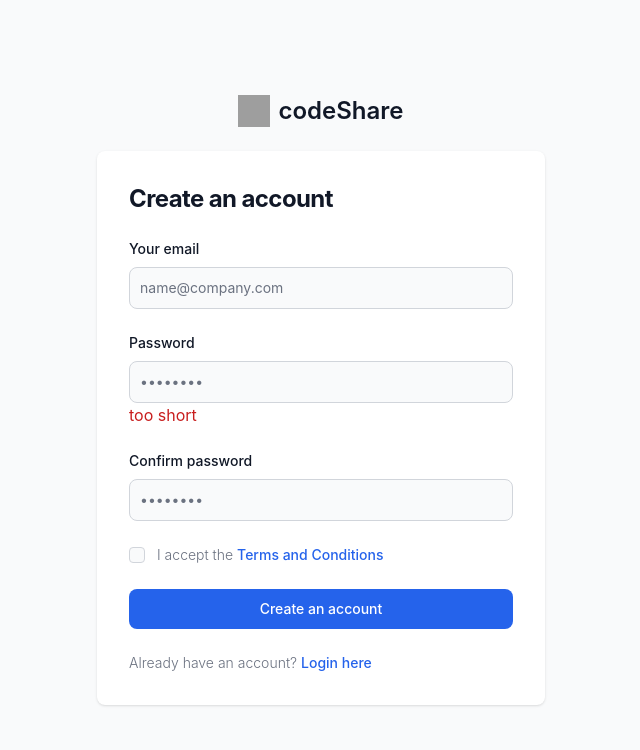
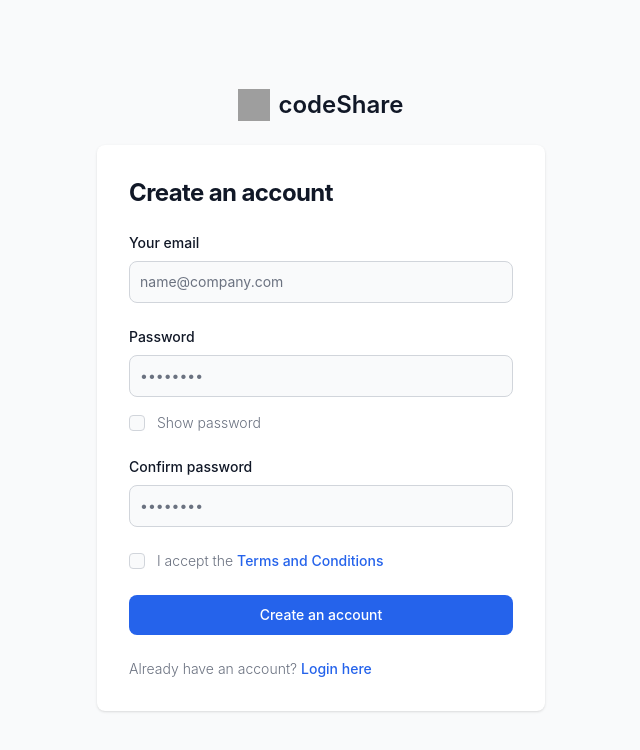
Before and after one commit to Luka2Lkay/codeShare, an Angular app: page /sign-up in a window 1280 px wide. Shown: the top 750 px of the page, without its empty margins (319-959 px from the left). Built offline with nearby package versions, Linux system fonts and the light colour scheme; no server answers; grey boxes are pictures that could not be loaded.

Commit message:
toggle show password

```diff
--- a/src/components/sign-up/sign-up.component.html
+++ b/src/components/sign-up/sign-up.component.html
@@ -1,10 +1,3 @@
-<!-- <div>
-    <label for="error" class="block mb-2 text-sm font-medium text-red-700 dark:text-red-500">Your name</label>
-    <input type="text" id="error" class="bg-red-50 border border-red-500 text-red-900 placeholder-red-700 text-sm rounded-lg focus:ring-red-500 dark:bg-gray-700 focus:border-red-500 block w-full p-2.5 dark:text-red-500 dark:placeholder-red-500 dark:border-red-500" placeholder="Error input">
-    <p class="mt-2 text-sm text-red-600 dark:text-red-500"><span class="font-medium">Oh, snapp!</span> Some error message.</p>
-  </div> -->
-
-
 <section class="bg-gray-50 dark:bg-gray-900">
     <div class="flex flex-col items-center justify-center px-6 py-8 mx-auto md:h-screen lg:py-0">
         <a href="#" class="flex items-center mb-6 text-2xl font-semibold text-gray-900 dark:text-white">
@@ -30,9 +23,26 @@
                     <div>
                         <label for="password"
                             class="block mb-2 text-sm font-medium text-gray-900 dark:text-white">Password</label>
-                        <input formControlName="password" type="password" id="password" placeholder="••••••••"
-                            class="bg-gray-50 border border-gray-300 text-gray-900 text-sm rounded-lg focus:ring-primary-600 focus:border-primary-600 block w-full p-2.5 dark:bg-gray-700 dark:border-gray-600 dark:placeholder-gray-400 dark:text-white dark:focus:ring-blue-500 dark:focus:border-blue-500"
+                        @if(!show){
+                        <input formControlName="password" (change)="validatePassword()" type="password" id="password"
+                            placeholder="••••••••"
+                            class="bg-gray-50 border mb-4 border-gray-300 text-gray-900 text-sm rounded-lg focus:ring-primary-600 focus:border-primary-600 block w-full p-2.5 dark:bg-gray-700 dark:border-gray-600 dark:placeholder-gray-400 dark:text-white dark:focus:ring-blue-500 dark:focus:border-blue-500"
                             required="true">
+                        } @else {
+                        <input
+                        formControlName="password" (change)="validatePassword()" class="bg-gray-50 border mb-4 border-gray-300 text-gray-900 text-sm rounded-lg focus:ring-primary-600 focus:border-primary-600 block w-full p-2.5 dark:bg-gray-700 dark:border-gray-600 dark:placeholder-gray-400 dark:text-white dark:focus:ring-blue-500 dark:focus:border-blue-500">
+                        }
+                        <div class="flex items-start">
+                            <div class="flex items-center h-5">
+                                <input id="show-password" (click)="showPassword()" aria-describedby="show-password"
+                                    type="checkbox"
+                                    class="w-4 h-4 border border-gray-300 rounded bg-gray-50 focus:ring-3 focus:ring-primary-300 dark:bg-gray-700 dark:border-gray-600 dark:focus:ring-primary-600 dark:ring-offset-gray-800">
+                            </div>
+                            <div class="ml-3 text-sm">
+                                <label for="show-password" class="font-light text-gray-500 dark:text-gray-300">Show
+                                    password</label>
+                            </div>
+                        </div>
                         <p class="text-left text-red-700">{{invalidPassword}}</p>
                     </div>
                     <div>
--- a/src/components/sign-up/sign-up.component.ts
+++ b/src/components/sign-up/sign-up.component.ts
@@ -27,12 +27,11 @@ export class SignUpComponent implements OnInit {
 
   invalidEmail: string = "";
   invalidPassword: string = "";
+  show: boolean = false;
 
-  ngOnInit(): void {
-    this.validatePassword();
-  }
+  ngOnInit(): void {}
 
-  validateEmail() {
+  validateEmail(): void {
     const email = this.registerForm.value.email;
 
     if (!/[a-z0-9]+@[a-z]+\.[a-z]{2,3}/.test(email)) {
@@ -42,17 +41,46 @@ export class SignUpComponent implements OnInit {
     }
   }
 
-  validatePassword() {
+  checkPasswordLength(password: string): void {
+    if (password.length < 6) {
+      this.invalidPassword =
+        "The password should be at least 6 characters long";
+    } else {
+      this.invalidPassword = "";
+    }
+  }
+
+  checkPasswordDigits(password: string): void {
+    if (
+      !/[0-9]/.test(password) ||
+      !/[-’/`~!#*$@_%+=.,^&(){}[\]|;:”<>?\\]/.test(password)
+    ) {
+      this.invalidPassword =
+        "The password should contain at least one digit and special character";
+    } else {
+      this.invalidPassword = "";
+    }
+  }
+
+  validatePassword(): void {
     const password = this.registerForm.value.password;
 
     if (password.length < 6) {
-      this.invalidPassword = "too short";
-    } else if (!/0-9/.test(password)) {
-      this.invalidPassword = "password should contain at least one digit";
+      this.checkPasswordLength(password);
+    } else {
+      this.checkPasswordDigits(password);
     }
   }
 
-  register() {
+  showPassword(): void {
+    if (this.show) {
+      this.show = false;
+    } else {
+      this.show = true;
+    }
+  }
+
+  register(): void {
     this.validateEmail();
     console.log(this.registerForm.value);
   }
```
